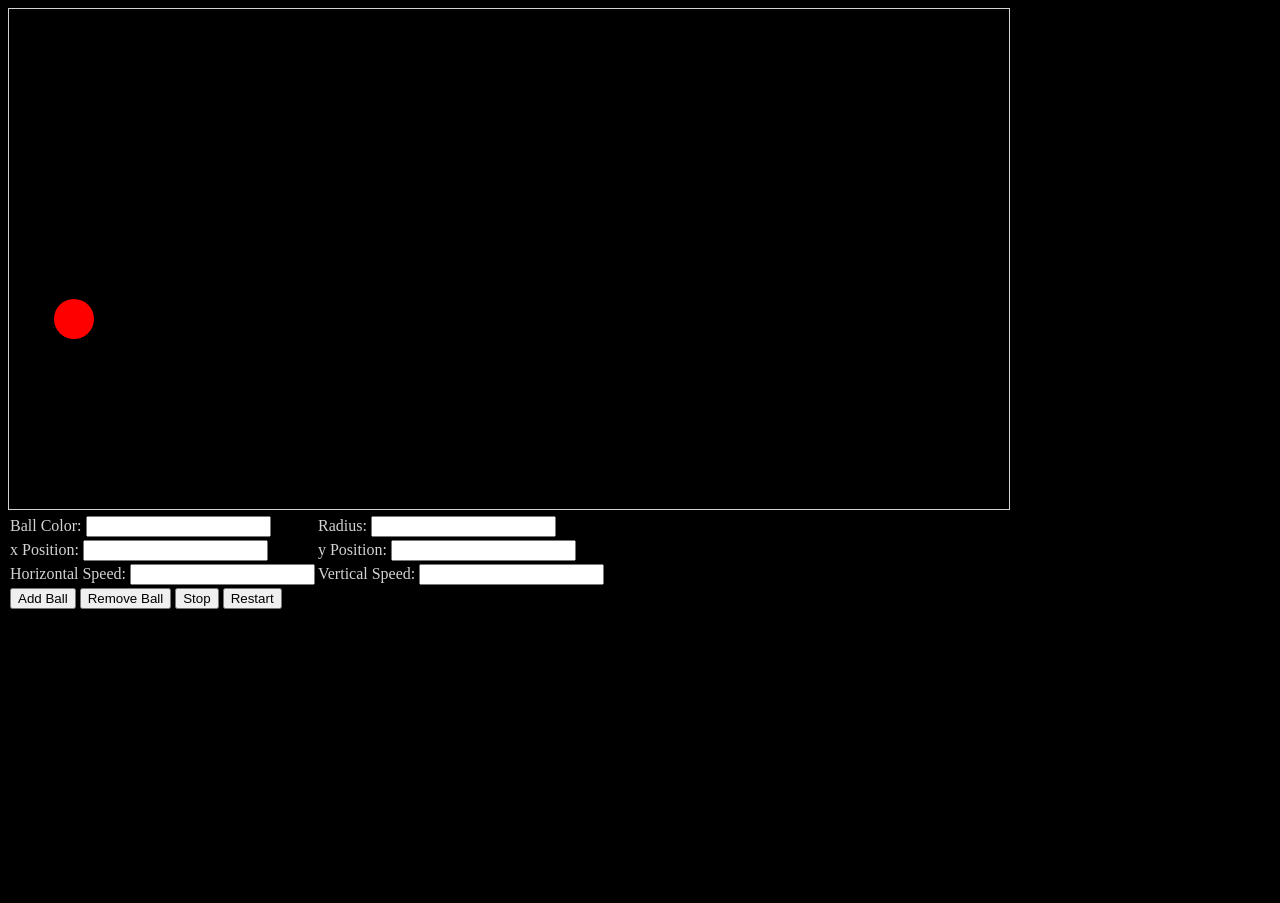
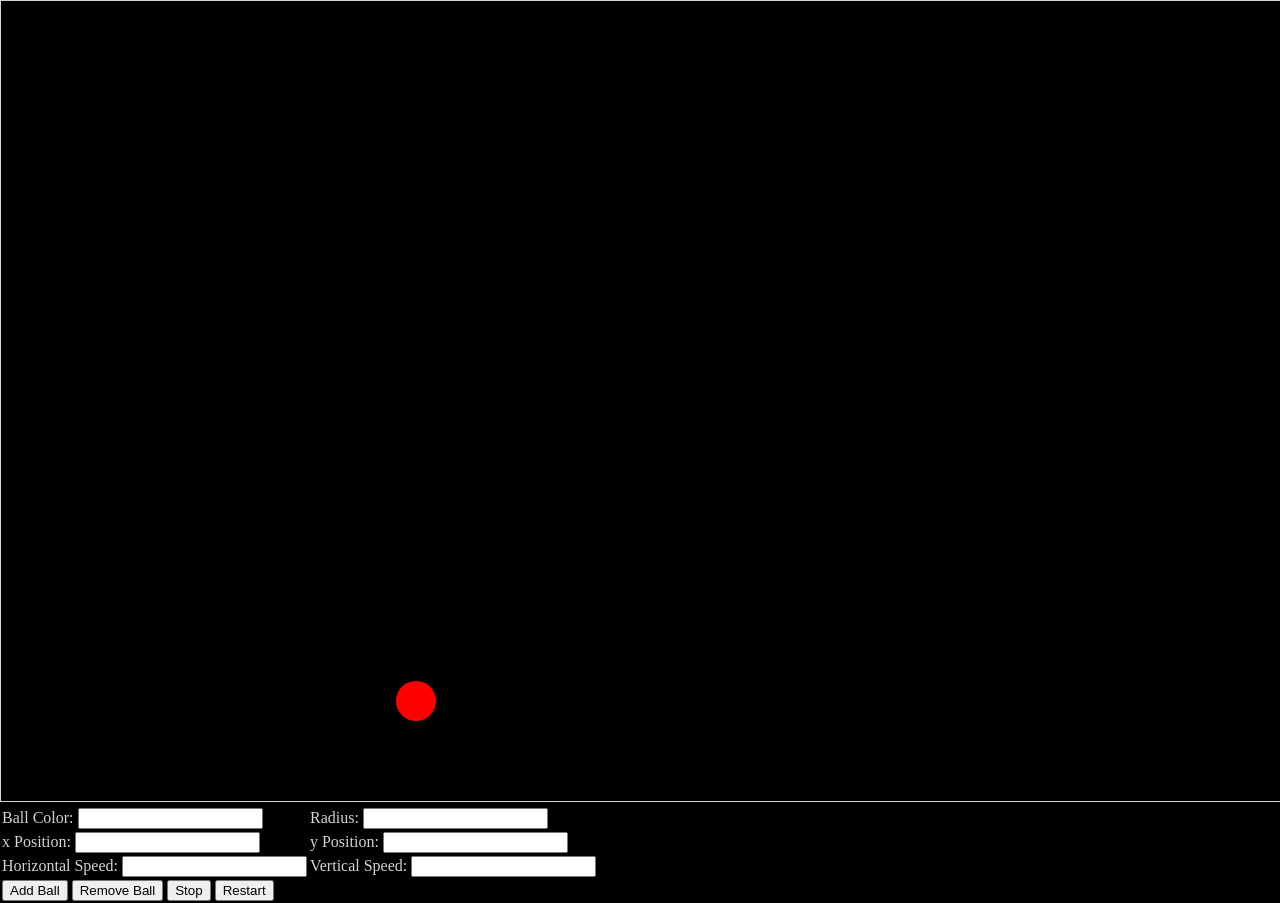
Before and after one commit to gravix59/gravix59.github.io, a plain HTML site: page index.html in a window 1280 px wide. Before the commit the page ends 800 px from the top, so only its background shows below. Drawn offline with Linux system fonts and the light colour scheme.

Commit message:
Update index.html
Try to make canvas fit full window.

```diff
--- a/index.html
+++ b/index.html
@@ -7,6 +7,11 @@ charset="UTF-8" initial-scale="1.0">
     <!-- Help with code from w3schools.com and: https://youtu.be/21IX7_xfTms-->
     <!-- and https://www.programiz.com/javascript/constructor-function -->
   <style>
+    html, body {
+      width:  100%;
+      height: 100%;
+      margin: 0;
+    }
     body {
         font-size: 1em;
         background-color: black;
@@ -50,6 +55,8 @@ charset="UTF-8" initial-scale="1.0">
 
     var canvas = document.getElementById("myCanvas");
     var context = canvas.getContext("2d");
+    context.canvas.width = window.innerWidth;
+    context.canvas.height = window.innerHeight;
     var canvasWidth = canvas.width;
     var canvasHeight = canvas.height;
 
```
